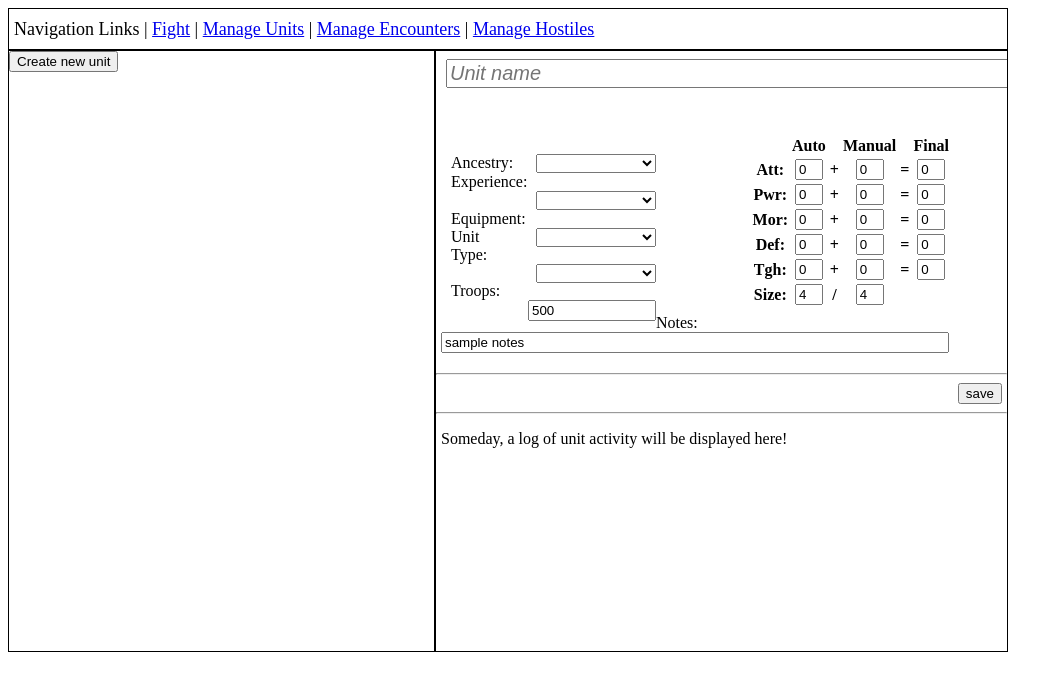
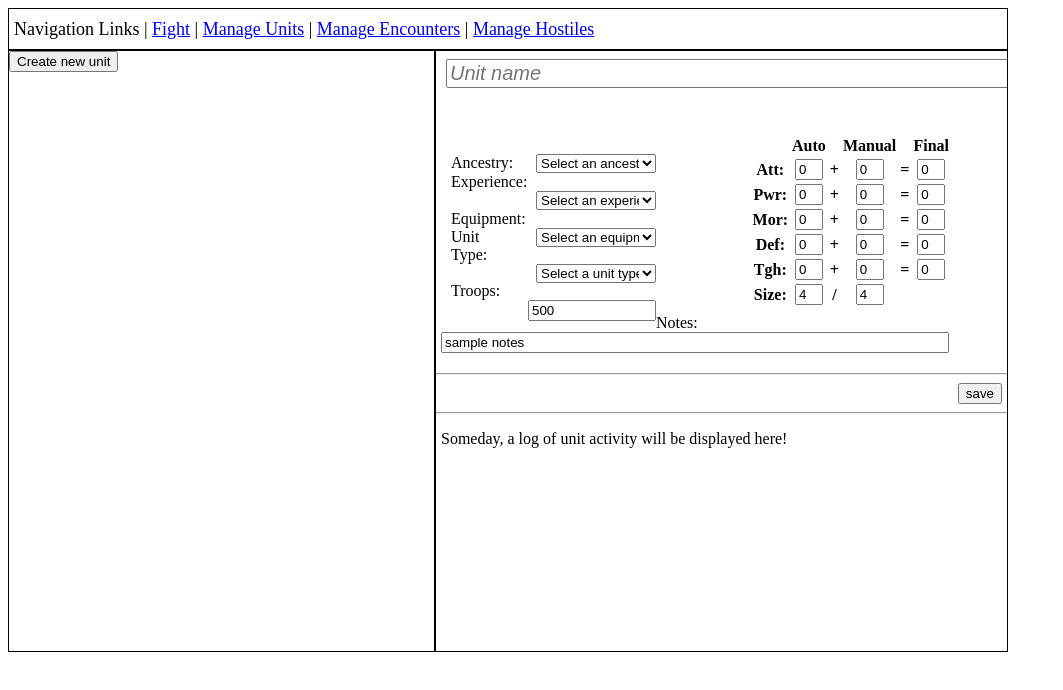
Before and after one commit to mwiegant/avarrocka, a website: page public/index.html at #!/manage-units in a window 1280 px wide. Both pictures are taken after a click on the button "Create new unit". Shown: the whole page, without its empty margins (0-1063 px from the left). Drawn offline with nearby package versions, Linux system fonts and the light colour scheme; no server answers.

Commit message:
per ancestry option, show default option if no value selected yet

```diff
--- a/public/partials/manage-units.html
+++ b/public/partials/manage-units.html
@@ -40,21 +40,25 @@
         <div class="upt-desc">
           <label>Ancestry: </label>
           <select ng-model="selectedUnit.Keywords.Ancestry" ng-options="x for x in ancestryOptions" ng-change="refreshKeywords()">
+            <option ng-if="selectedUnit.Keywords.Ancestry === null" ng-selected="selected" value="">Select an ancestry</option>
           </select>
           <br>
 
           <label>Experience: </label>
           <select ng-model="selectedUnit.Keywords.Experience" ng-options="x for x in experienceOptions" ng-change="refreshKeywords()">
+            <option ng-if="selectedUnit.Keywords.Experience === null" ng-selected="selected" value="">Select an experience level</option>
           </select>
           <br>
 
           <label>Equipment: </label>
           <select ng-model="selectedUnit.Keywords.Equipment" ng-options="x for x in equipmentOptions" ng-change="refreshKeywords()">
+            <option ng-if="selectedUnit.Keywords.Equipment === null" ng-selected="selected" value="">Select an equipment type</option>
           </select>
           <br>
 
           <label>Unit Type: </label>
           <select ng-model="selectedUnit.Keywords.Type" ng-options="x for x in unitTypeOptions" ng-change="refreshKeywords()">
+            <option ng-if="selectedUnit.Keywords.Type === null" ng-selected="selected" value="">Select a unit type</option>
           </select>
           <br>
           <br>
```
